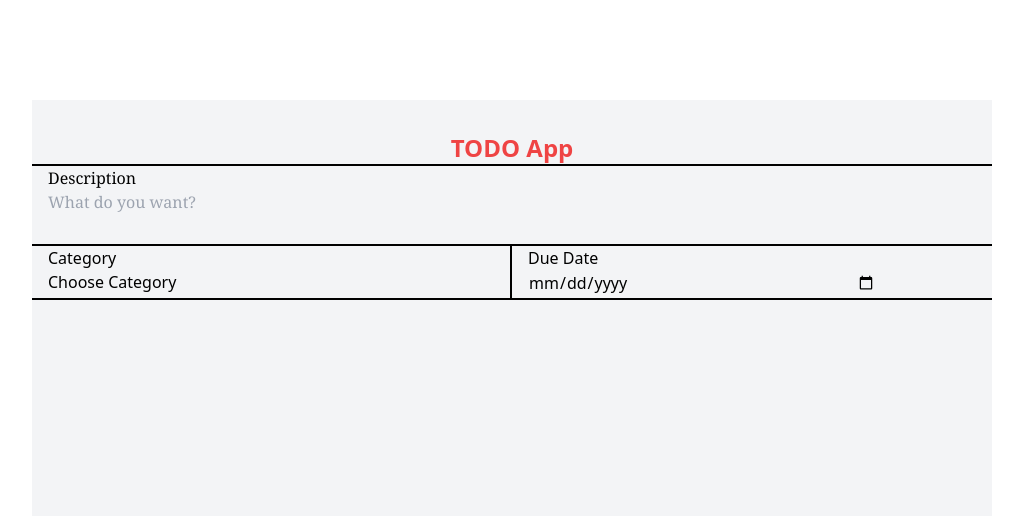
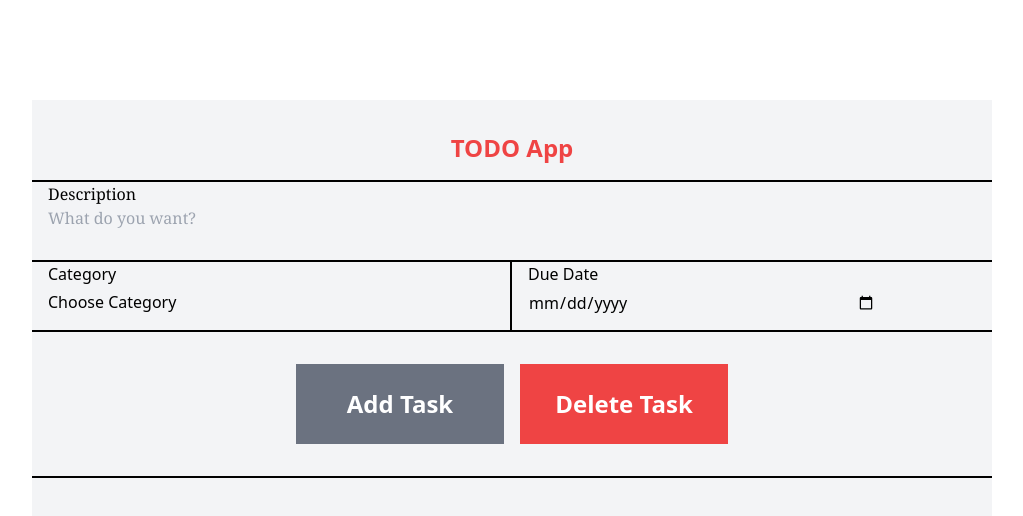
Before and after one commit to SWAGATSWAROOP/ToDoMERN, a React (Create React App) app in the folder frontend/: page / in a window 1280 px wide. Shown: the top 516 px of the page, without its empty margins (128-1151 px from the left). Built offline with nearby package versions, Linux system fonts and the light colour scheme.

Commit message:
Added Buttons

```diff
--- a/frontend/src/App.js
+++ b/frontend/src/App.js
@@ -15,6 +15,14 @@ function App() {
             <Category />
             <Duedata />
           </div>
+          <div className="flex flex-row w-full border-b-2 justify-center space-x-4 border-black">
+            <div className="h-20 w-52 mt-8 mb-8 font-bold text-2xl text-white bg-gray-500 flex items-center justify-center">
+              <button>Add Task</button>
+            </div>
+            <div className="h-20 w-52 mt-8 mb-8 font-bold text-2xl text-white bg-red-500 flex items-center justify-center">
+              <button>Delete Task</button>
+            </div>
+          </div>
         </div>
       </div>
     </>
--- a/frontend/src/components/Category.js
+++ b/frontend/src/components/Category.js
@@ -3,7 +3,7 @@ const Category = () => {
   return (
     <>
       <div className="w-1/2 border-r-2 border-black">
-        <div className="ml-4">
+        <div className="ml-4 mb-1">
           <h1>Category</h1>
         </div>
         <CustomDropdown />
--- a/frontend/src/components/DropDownMenu.js
+++ b/frontend/src/components/DropDownMenu.js
@@ -22,7 +22,7 @@ const CustomDropdown = () => {
 
   return (
     <>
-      <div onClick={handleDropdown}>
+      <div onClick={handleDropdown} className="mb-4">
         <h3 className="ml-4 mb-1">{dropdownValue}</h3>
         {dropdown && (
           <div className="absolute w-96 bg-white rounded shadow border-2 ml-4 border-purple-300">
--- a/frontend/src/components/DueDate.js
+++ b/frontend/src/components/DueDate.js
@@ -2,7 +2,7 @@ const Duedata = () => {
   return (
     <>
       <div className="w-1/2">
-        <h1 className="ml-4">Due Date</h1>
+        <h1 className="ml-4 mb-1">Due Date</h1>
         <div className="ml-4">
           <input type="date" className="bg-inherit outline-none w-3/4"></input>
         </div>
--- a/frontend/src/components/Heading.js
+++ b/frontend/src/components/Heading.js
@@ -1,6 +1,6 @@
 const Heading = () => {
   return (
-    <div className="w-full mt-8">
+    <div className="w-full mt-8 mb-4">
       <h1 className="text-center text-2xl text-red-500 font-bold">TODO App</h1>
     </div>
   );
```
Also changed, not shown: frontend/src/components/TaskButton.js (added).
